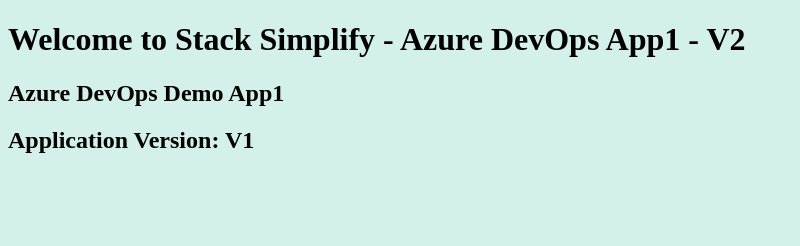
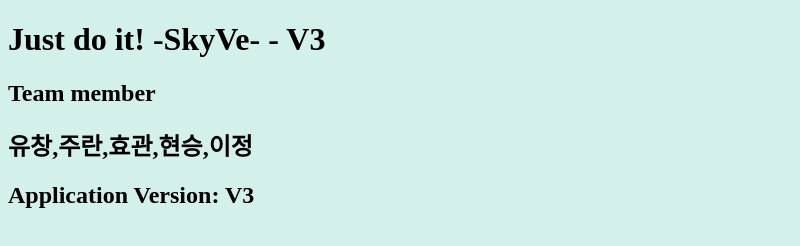
Before and after one commit to CnewBE/azure-devops-github-acr-aks-app01, a plain HTML site: page index.html in a window 1280 px wide. Shown: the whole page, without its empty margins (0-800 px from the left). Drawn offline with Linux system fonts and the light colour scheme.

Commit message:
V3 commit index.html

```diff
--- a/index.html
+++ b/index.html
@@ -1,8 +1,9 @@
 <!DOCTYPE html>
 <html>
    <body style="background-color:rgb(212, 240, 234);">
-      <h1>Welcome to Stack Simplify - Azure DevOps App1 - V2</h1>
-      <h2>Azure DevOps Demo App1</h2>
-      <h2>Application Version: V1</h2>
+      <h1>Just do it! -SkyVe- - V3</h1>
+      <h2>Team member</h2>
+      <h2>유창,주란,효관,현승,이정</h2>
+      <h2>Application Version: V3</h2>
    </body>
 </html>
```
